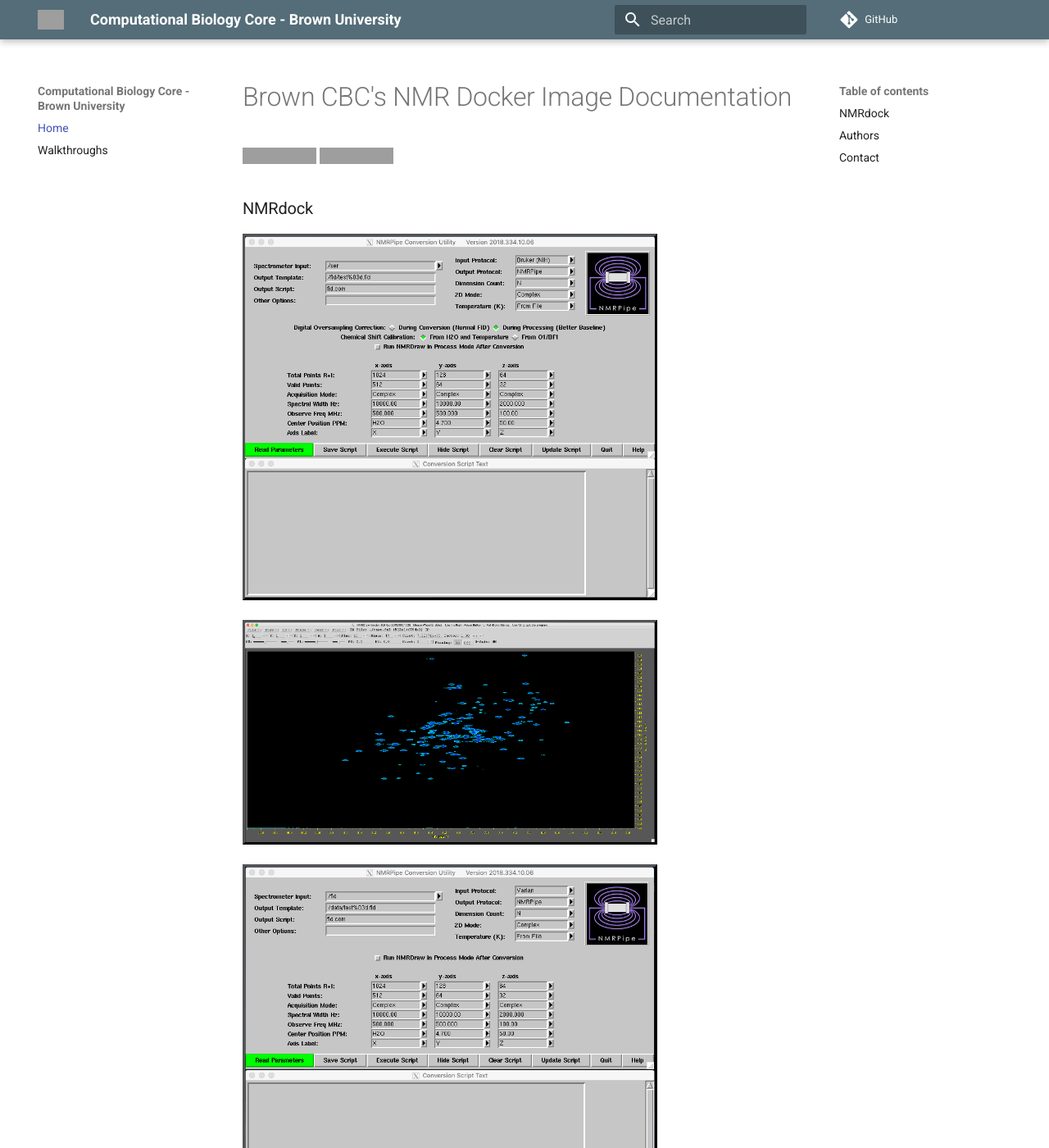
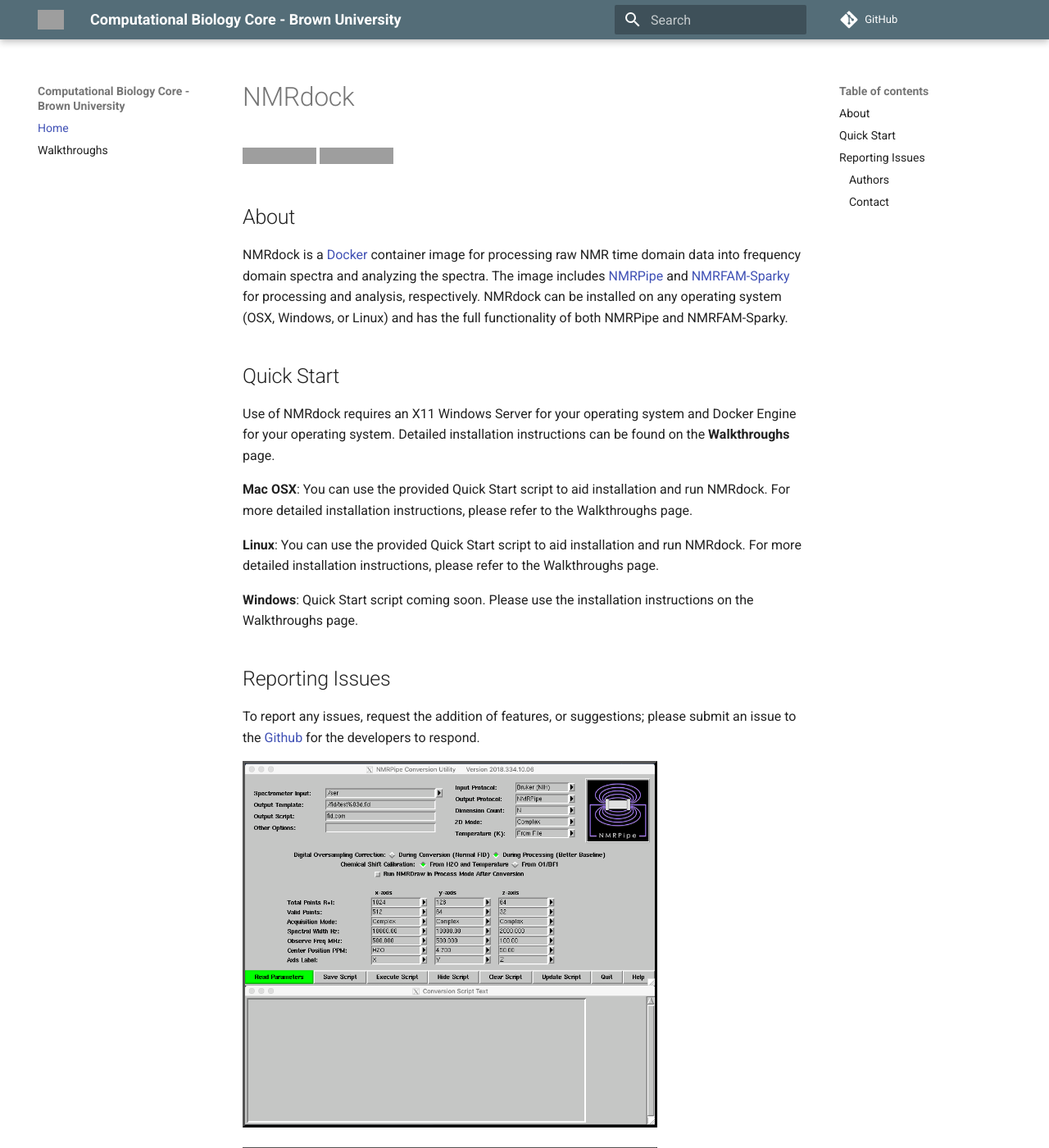
Before and after one commit to compbiocore/nmrdock, an MkDocs documentation site: the page built from docs/index.md, in a window 1280 px wide and 1400 px high. Shown: the whole window at 82% size. Built offline with MkDocs 1.6.1 and Material for MkDocs 9.7.7, drawn with Linux system fonts in a browser that asks for light colours; comment, search, counter and statistics services are not loaded; grey boxes are pictures that could not be loaded.

Commit message:
Update index.md

```diff
--- a/docs/index.md
+++ b/docs/index.md
@@ -1,10 +1,26 @@
-# Brown CBC's NMR Docker Image Documentation
+
+# NMRdock
 
 [![Docs](https://img.shields.io/badge/docs-stable-blue.svg?style=flat-square)](https://compbiocore.github.io/nmrdock)
 [![License](https://img.shields.io/github/license/compbiocore/nmrdock.svg)](https://raw.githubusercontent.com/compbiocore/nmrdock/master/LICENSE)
 
-### NMRdock
+## About
 
+NMRdock is a [Docker](https://www.docker.com/) container image for processing raw NMR time domain data into frequency domain spectra and analyzing the spectra. The image includes [NMRPipe](https://www.ibbr.umd.edu/nmrpipe/index.html) and [NMRFAM-Sparky](https://nmrfam.wisc.edu/nmrfam-sparky-distribution/) for processing and analysis, respectively. NMRdock can be installed on any operating system (OSX, Windows, or Linux) and has the full functionality of both NMRPipe and NMRFAM-Sparky.
+
+## Quick Start
+
+Use of NMRdock requires an X11 Windows Server for your operating system and Docker Engine for your operating system. Detailed installation instructions can be found on the **Walkthroughs** page.
+
+**Mac OSX**: You can use the provided Quick Start script to aid installation and run NMRdock. For more detailed installation instructions, please refer to the Walkthroughs page.
+
+**Linux**: You can use the provided Quick Start script to aid installation and run NMRdock. For more detailed installation instructions, please refer to the Walkthroughs page.
+
+**Windows**: Quick Start script coming soon. Please use the installation instructions on the Walkthroughs page.
+
+## Reporting Issues
+
+To report any issues, request the addition of features, or suggestions; please submit an issue to the [Github](https://github.com/compbiocore/nmrdock/issues) for the developers to respond.
 
 
 
```
